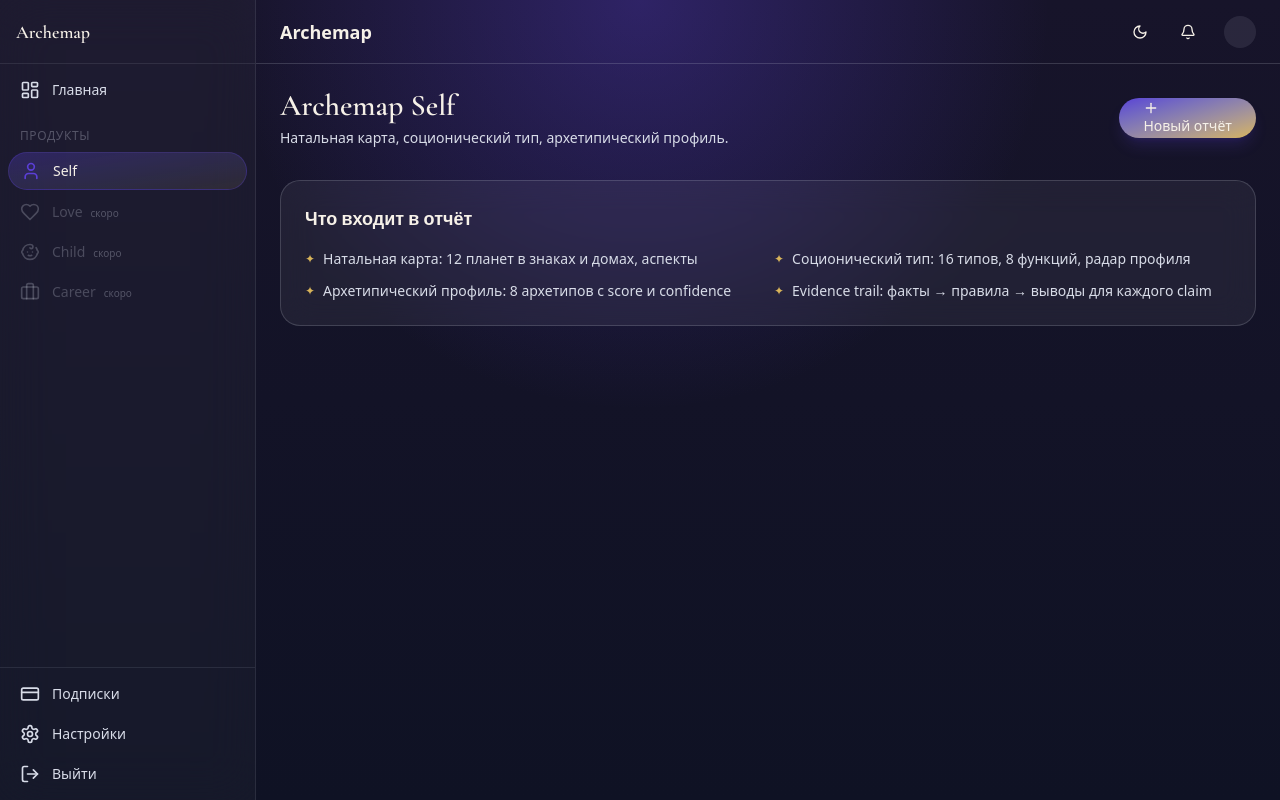
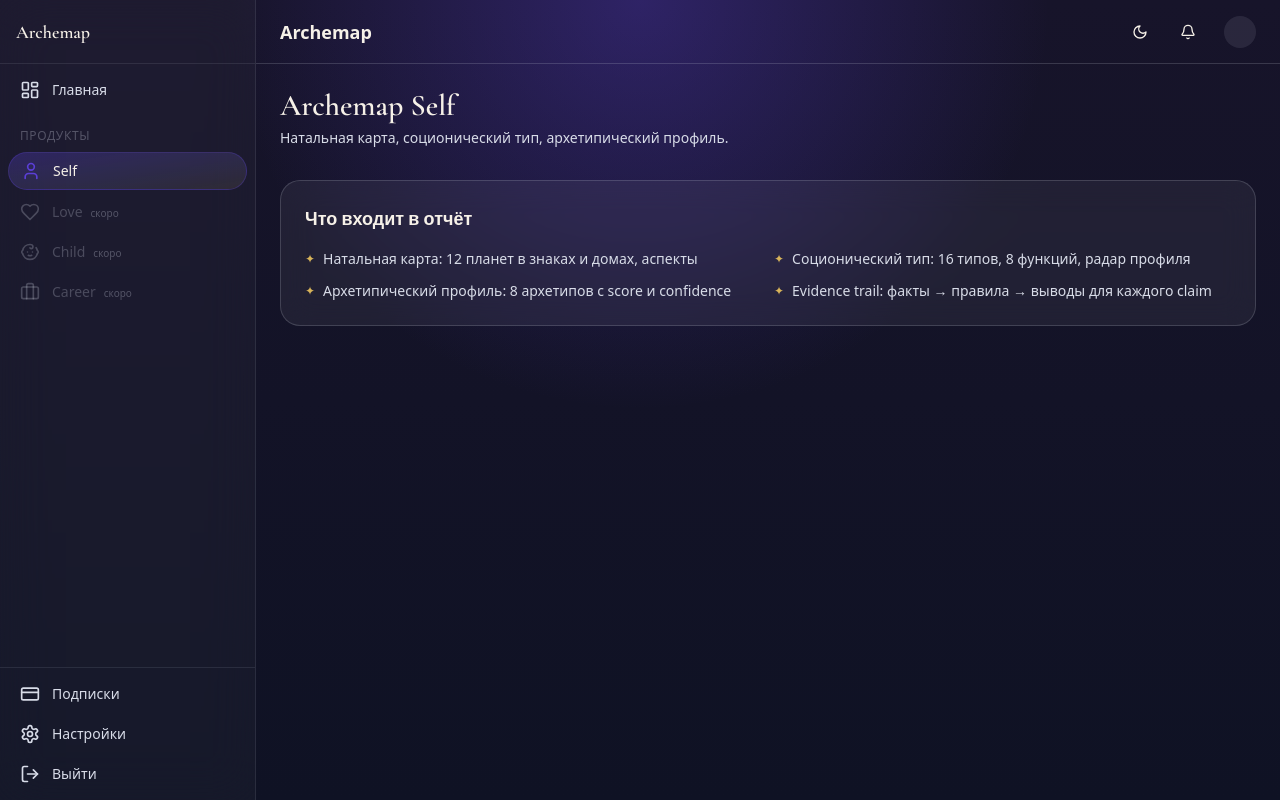
Before and after one commit to fixemer90-stack/Archemap, a Next.js app in the folder frontend/: page /products/self in a window 1280 px wide. Built offline with nearby package versions, Linux system fonts and the light colour scheme.

Commit message:
fix: remove 'Новый отчёт' button — 1 user = 1 report

```diff
--- a/frontend/src/app/(dashboard)/products/self/page.tsx
+++ b/frontend/src/app/(dashboard)/products/self/page.tsx
@@ -2,7 +2,7 @@
 
 import { useEffect, useState } from "react";
 import Link from "next/link";
-import { ArrowRight, Plus } from "lucide-react";
+import { ArrowRight } from "lucide-react";
 import { Button } from "@/components/ui/button";
 import { useAuthStore } from "@/stores/auth-store";
 
@@ -41,7 +41,6 @@ export default function SelfProductPage() {
   return (
     <div className="space-y-8">
       {/* Header */}
-      <div className="flex items-center justify-between">
       <div>
         <h1 className="font-[family-name:var(--font-cormorant)] text-3xl font-semibold text-[#F6F1E8]">
           Archemap Self
@@ -49,13 +48,6 @@ export default function SelfProductPage() {
         <p className="text-sm text-[#D8DCE8] mt-1">
           Натальная карта, соционический тип, архетипический профиль.
         </p>
-        </div>
-        <Button asChild>
-          <Link href="/register">
-            <Plus className="h-4 w-4 mr-1" />
-            Новый отчёт
-          </Link>
-        </Button>
       </div>
 
       {/* What you get */}
```
Lines whose indentation alone changed are shown as unchanged.
